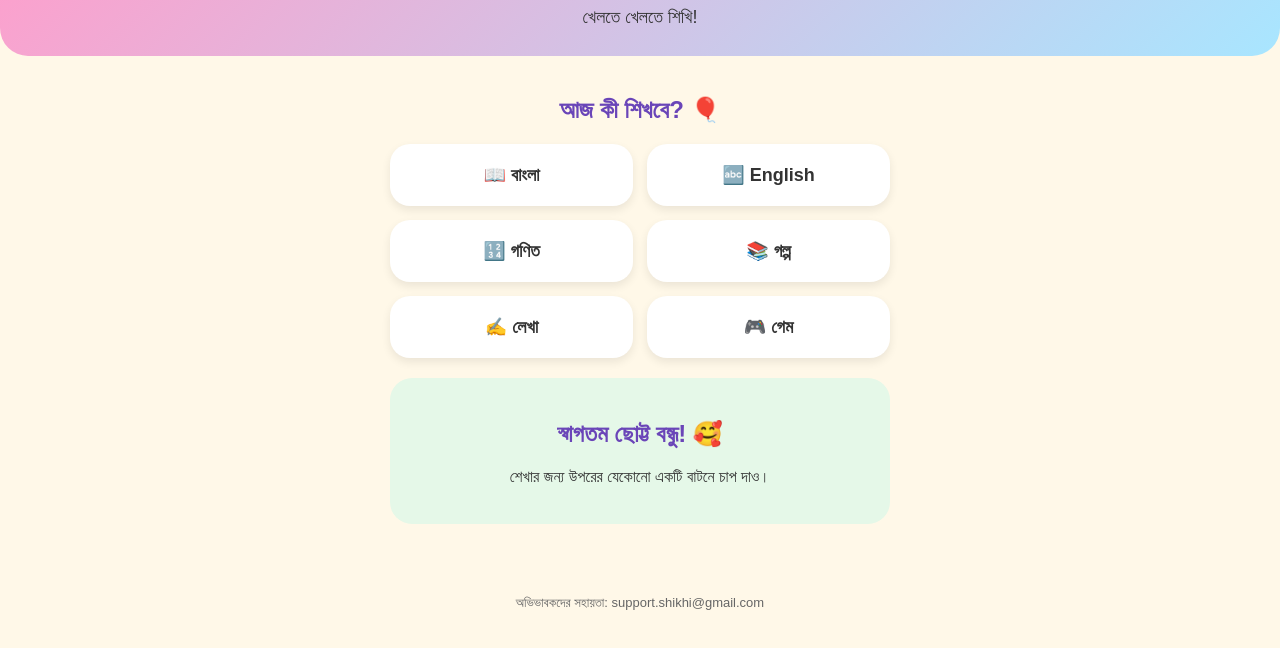
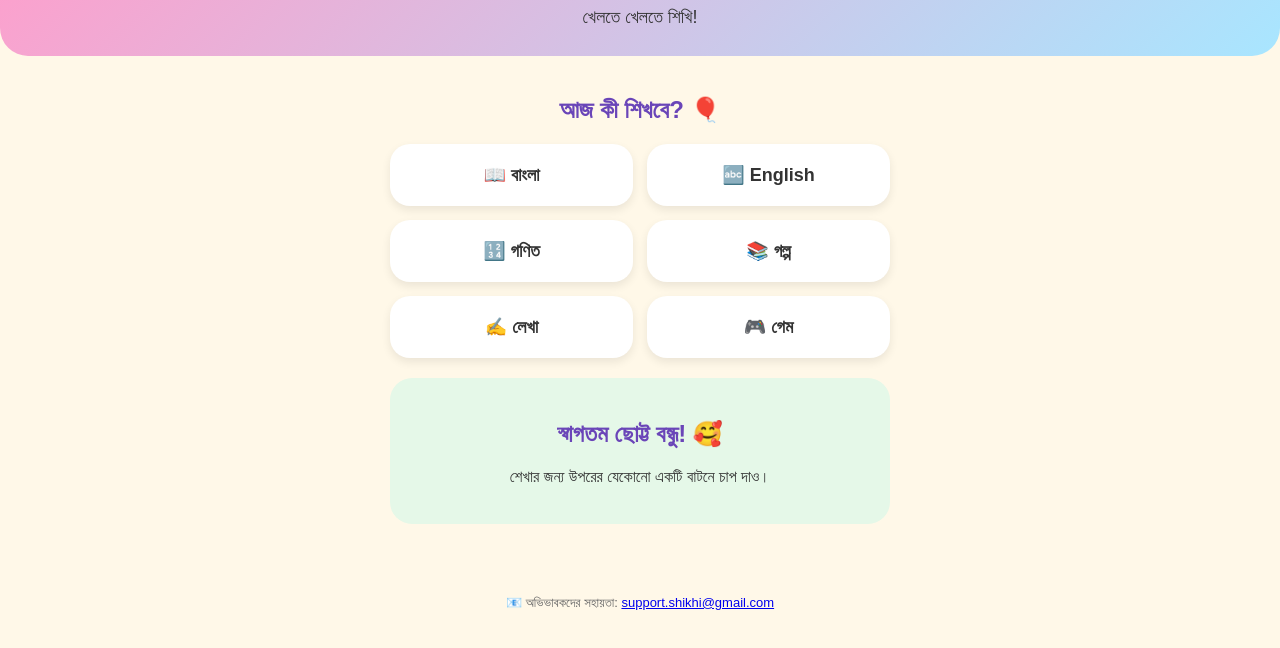
Before and after one commit to ama742123/shikhi_kids, a website: page index.html in a window 1280 px wide. Shown: the part 66-714 px from the top of the page. Drawn offline with Linux system fonts and the light colour scheme.

Commit message:
Update index.html

```diff
--- a/index.html
+++ b/index.html
@@ -44,7 +44,12 @@
   </main>
 
   <footer>
-    <p>অভিভাবকদের সহায়তা: support.shikhi@gmail.com</p>
+    <p>
+  📧 অভিভাবকদের সহায়তা:
+  <a href="mailto:support.shikhi@gmail.com?subject=Shikhi%20Kids%20Support">
+    support.shikhi@gmail.com
+  </a>
+    </p>
   </footer>
 
   <script src="app.js"></script>
```
